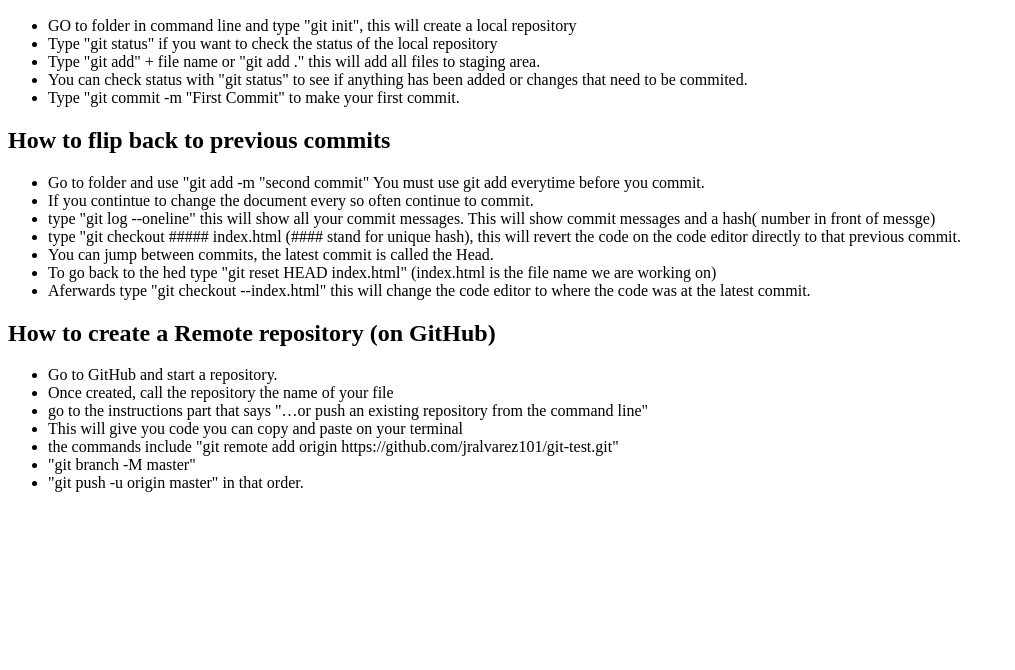
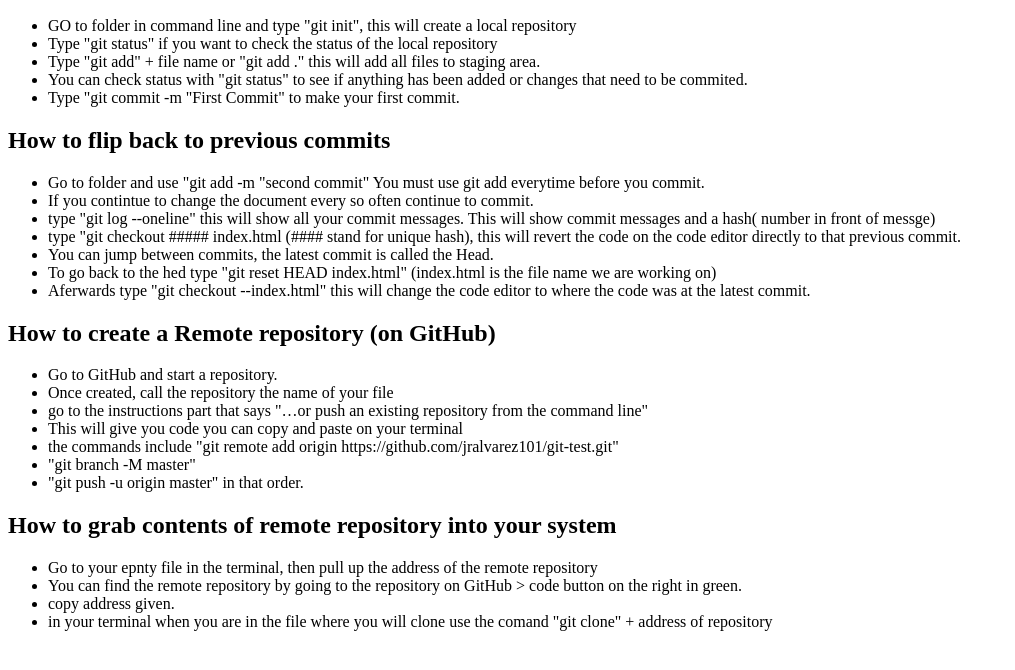
Before and after one commit to jralvarez101/git-test, a plain HTML site: page index.html in a window 1280 px wide. Shown: the part 110-780 px from the top of the page, without its empty margins (0-1015 px from the left). Drawn offline with Linux system fonts and the light colour scheme.

Commit message:
fourth commit

```diff
--- a/index.html
+++ b/index.html
@@ -34,8 +34,15 @@
         <li>the commands include "git remote add origin https://github.com/jralvarez101/git-test.git"</li>
         <li>"git branch -M master"</li>
         <li>"git push -u origin master"   in that order.</li>
-
+    </ul>
+    <h2>How to grab contents of remote repository into your system</h2>
+    <ul>
+        <li>Go to your epnty file in the terminal, then pull up the address of the remote repository</li>
+        <li>You can find the remote repository by going to the repository on GitHub > code button on the right in green.</li>
+        <li>copy address given.</li>
+        <li>in your terminal when you are in the file where you will clone use the comand "git clone" + address of repository</li>
     </ul>
 
 </body>
+
 </html>
```
